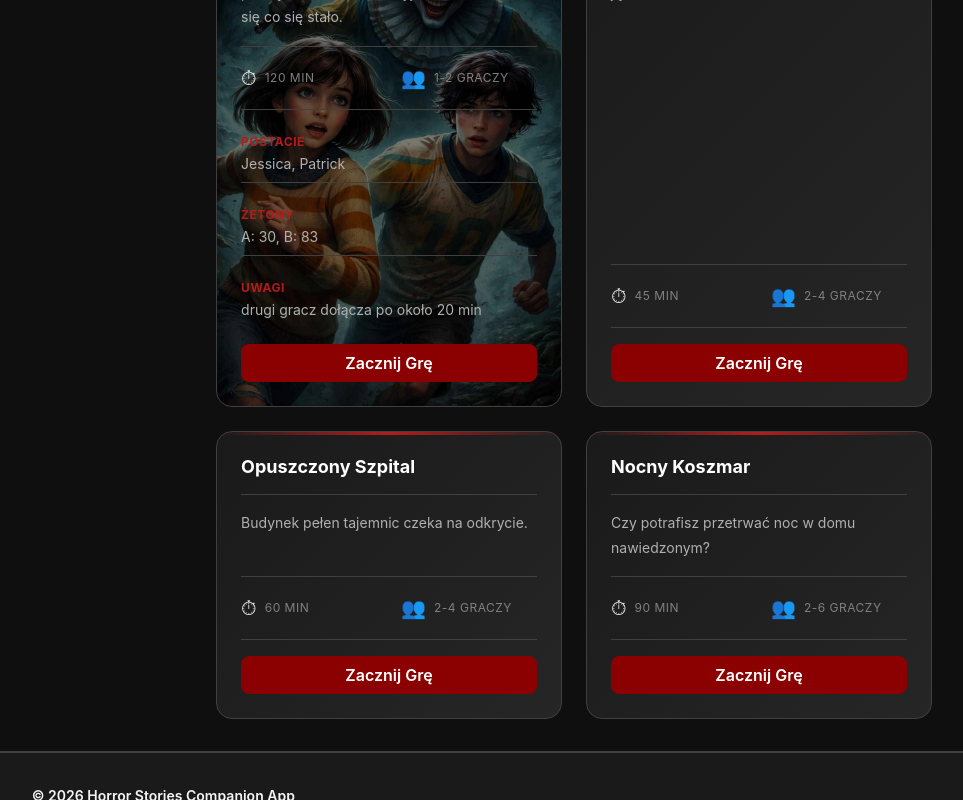
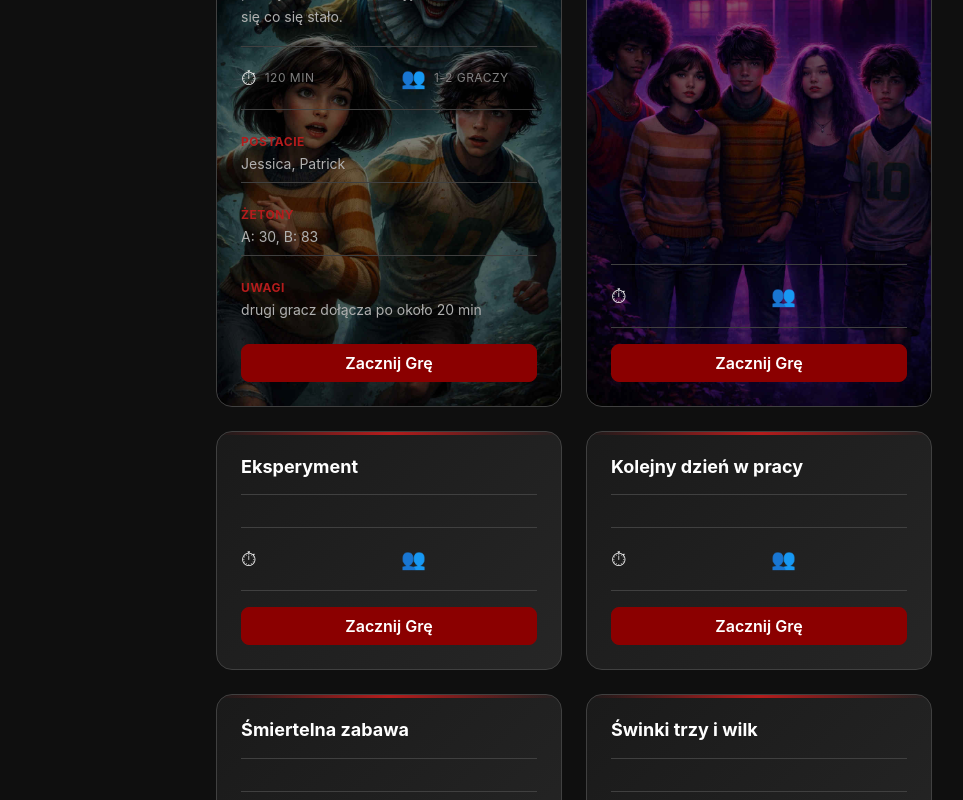
Before and after one commit to lukmarcus/horror-stories, a React (Vite) app: page /#/scenarios in a window 1280 px wide. Shown: the part 460-1260 px from the top of the page, without its empty margins (66-1029 px from the left). Built offline with nearby package versions, Linux system fonts and the light colour scheme.

Commit message:
feat: auto-detect cover image per scenario, add party-time cover, add 5 new empty scenarios

```diff
--- a/src/pages/ScenariosList.tsx
+++ b/src/pages/ScenariosList.tsx
@@ -4,8 +4,20 @@ import { SCENARIOS } from "../scenarios";
 import { Button } from "../components/ui";
 import "../styles/pages/scenarios-list.css";
 
+const covers = import.meta.glob(
+  "../scenarios/*/images/cover.{jpg,jpeg,png,webp}",
+  { eager: true, import: "default" }
+) as Record<string, string>;
+
+function getCoverUrl(scenarioId: string): string | undefined {
+  for (const ext of ["jpg", "jpeg", "png", "webp"]) {
+    const url = covers[`../scenarios/${scenarioId}/images/cover.${ext}`];
+    if (url) return url;
+  }
+  return undefined;
+}
+
 export const ScenariosList: React.FC = () => {
-  // Load scenarios from data
   const scenarios = Object.values(SCENARIOS);
 
   return (
@@ -23,18 +35,19 @@ export const ScenariosList: React.FC = () => {
           <article
             key={scenario.id}
             className={`scenarios-list__card${
-              scenario.coverImage ? " scenarios-list__card--has-cover" : ""
+              getCoverUrl(scenario.id) ? " scenarios-list__card--has-cover" : ""
             }`}
-            style={
-              scenario.coverImage
+            style={(() => {
+              const cover = getCoverUrl(scenario.id);
+              return cover
                 ? {
-                    backgroundImage: `url(${import.meta.env.BASE_URL}${scenario.coverImage})`,
+                    backgroundImage: `url(${cover})`,
                     backgroundSize: "cover",
                     backgroundPosition: "center top",
                     backgroundRepeat: "no-repeat",
                   }
-                : undefined
-            }
+                : undefined;
+            })()}
           >
             <div className="scenarios-list__card-header">
               <h2 className="scenarios-list__card-title">{scenario.title}</h2>
--- a/src/scenarios/index.json
+++ b/src/scenarios/index.json
@@ -12,8 +12,42 @@
         "B": 83
       },
       "notes": "drugi gracz dołącza po około 20 min",
-      "startParagraphId": "77",
-      "coverImage": "scenarios/droga-donikad/images/cover.jpg"
+      "startParagraphId": "77"
+    },
+    {
+      "id": "party-time",
+      "title": "Party time",
+      "description": "",
+      "playerCount": "",
+      "duration": ""
+    },
+    {
+      "id": "eksperyment",
+      "title": "Eksperyment",
+      "description": "",
+      "playerCount": "",
+      "duration": ""
+    },
+    {
+      "id": "kolejny-dzien-w-pracy",
+      "title": "Kolejny dzień w pracy",
+      "description": "",
+      "playerCount": "",
+      "duration": ""
+    },
+    {
+      "id": "smiertelna-zabawa",
+      "title": "Śmiertelna zabawa",
+      "description": "",
+      "playerCount": "",
+      "duration": ""
+    },
+    {
+      "id": "swinki-trzy-i-wilk",
+      "title": "Świnki trzy i wilk",
+      "description": "",
+      "playerCount": "",
+      "duration": ""
     },
     {
       "id": "tajemna-biblioteka",
--- a/src/types/index.ts
+++ b/src/types/index.ts
@@ -88,5 +88,4 @@ export interface Scenario {
   tokens?: Record<string, number>;
   notes?: string;
   startParagraphId?: string;
-  coverImage?: string;
 }
```
Also changed, not shown: src/scenarios/droga-donikad/images/cover.jpg (renamed from public/scenarios/droga-donikad/images/cover.jpg), src/scenarios/party-time/images/cover.jpg (added), 1 other file (tests, documents, lock files or other folders).
